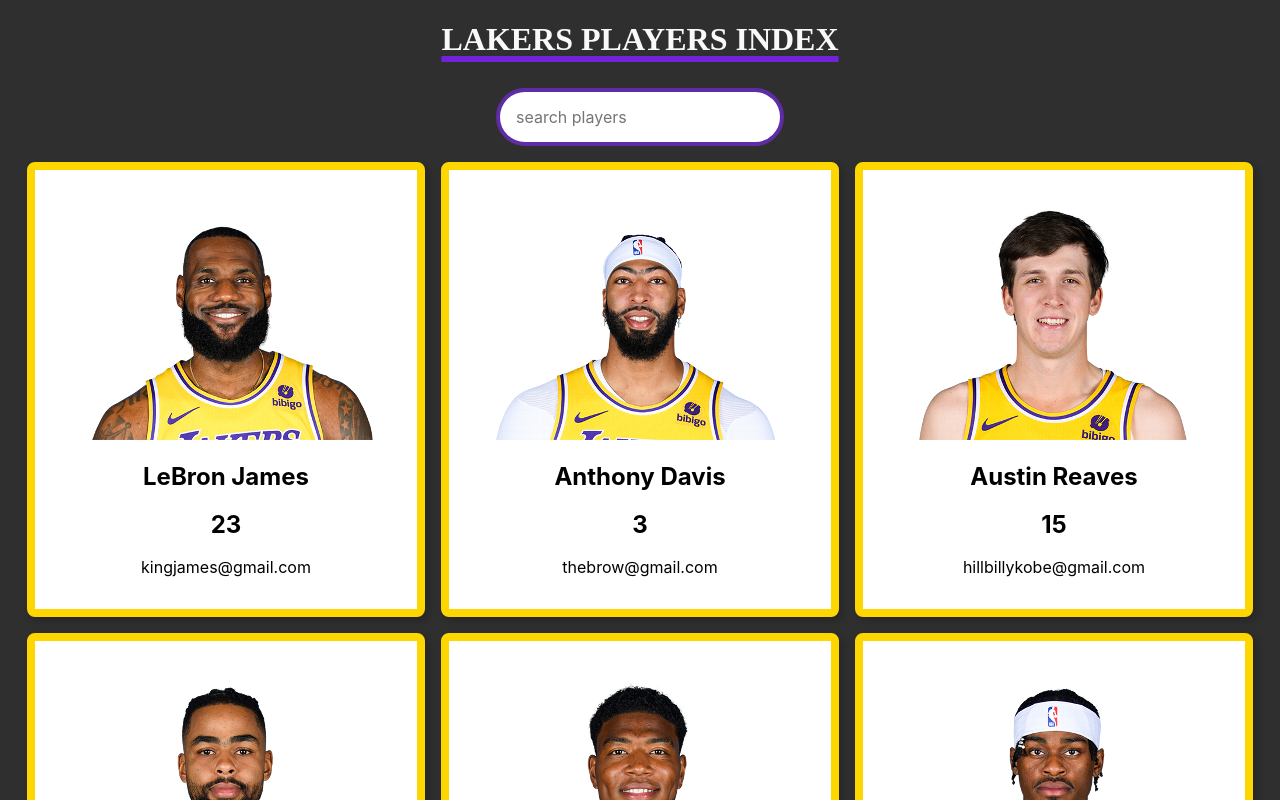
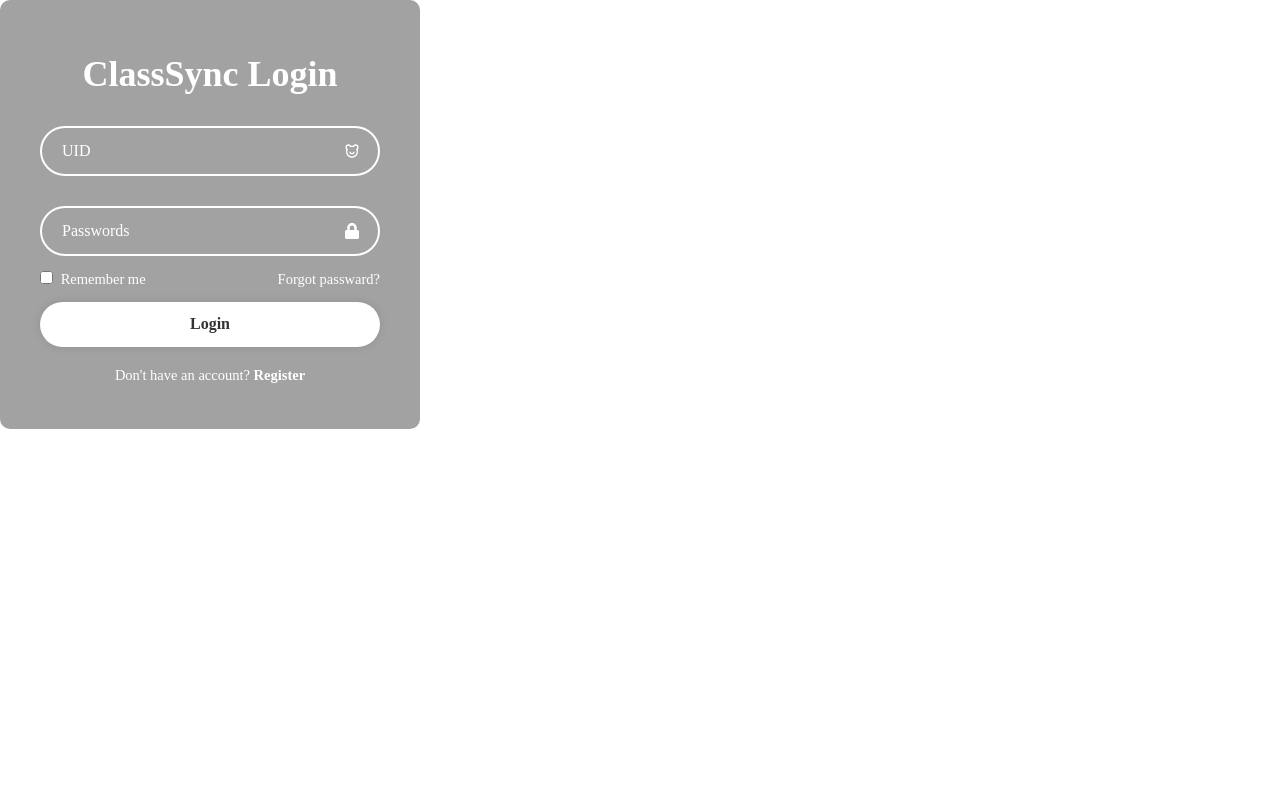
Before and after one commit to Dice-k5599/CS35L_Final_Project, a React (Create React App) app in the folder react_dars_website/: page / in a window 1280 px wide. Shown: the top 800 px of the page. Built offline with nearby package versions, Linux system fonts and the light colour scheme.

Commit message:
added YT's LoginForm component to test if we could navigate between pages

```diff
--- a/react_dars_website/package.json
+++ b/react_dars_website/package.json
@@ -8,6 +8,7 @@
     "@testing-library/user-event": "^13.5.0",
     "react": "^18.2.0",
     "react-dom": "^18.2.0",
+    "react-icons": "^5.0.1",
     "react-scripts": "5.0.1",
     "tachyons": "^4.12.0",
     "web-vitals": "^2.1.4"
--- a/react_dars_website/src/App.js
+++ b/react_dars_website/src/App.js
@@ -2,7 +2,7 @@ import React, { Component } from 'react';
 import CardList from './CardList';
 import SearchBox from './SearchBox';
 import { robots } from './robots';
-import './App.css'
+// import './App.css'
 
 class App extends Component {
     constructor() {
--- a/react_dars_website/src/index.js
+++ b/react_dars_website/src/index.js
@@ -1,14 +1,17 @@
 import React from 'react';
 import ReactDOM from 'react-dom/client';
-import './index.css';
+// import './index.css';
 import App from './App'
 import reportWebVitals from './reportWebVitals';
 import 'tachyons';
 
+import LoginForm from './loginForm';
+
 const root = ReactDOM.createRoot(document.getElementById('root'));
 root.render(
   <React.StrictMode>
-    <App/>
+    <LoginForm/>
+    {/* <App/> */}
   </React.StrictMode>
 );
 
--- /dev/null
+++ b/react_dars_website/src/loginForm.css
@@ -0,0 +1,114 @@
+/* style for wrapper class */
+.wrapper{
+    width: 420px;
+    background: rgba(100, 100, 100, 0.6);
+    /* (Alt)
+        background: transparent;
+        border: 2px solid rgba(255, 255, 255, .2);
+    */
+    color: #fff;
+    border-radius: 10px;
+    padding: 30px 40px;
+}
+
+.wrapper h1{
+    font-size: 36px;
+    text-align: center;
+
+}
+
+.wrapper .input-box{
+    /* position behavior relative to its normal position in the doc*/
+    position: relative;
+    width: 100%;
+    height: 50px;
+    margin: 30px 0;
+
+}
+/* style for input-box class */
+.input-box input{
+    width: 100%;
+    height: 100%;
+    background: transparent;
+    border: 2px solid rgba(255, 255, 255, 2);
+    outline: none;
+    border-radius: 40px;
+    font-size: 16px;
+    color: #fff;
+    padding: 20px 45px 20px 20px;
+}
+
+.input-box input::placeholder{
+    color: #fff;
+
+}
+
+.input-box .icon{
+    position: absolute;
+    right: 20px;
+    top: 50%;
+    transform: translateY(-50%);
+    font-size: 16px;
+
+}
+/* style for the remember me and forgot*/
+.wrapper .remember-forgot {
+    display: flex;
+    justify-content: space-between;
+    font-size: 14.5px;
+    margin: -15px 0 15px;
+
+}
+
+.remember-forgot label input{
+    accent-color: #fff;
+    margin-right: 4px;
+
+}
+
+.remember-forgot a{
+    color: #fff;
+    /* remove the underline on hyperlink */
+    text-decoration: none;
+
+}
+/* when mouse move over, underline appear*/
+.remember-forgot a:hover{
+    /* only show underline when move over the content */
+    text-decoration: underline;
+
+}
+
+/* style for the button */
+.wrapper button{
+    width: 100%;
+    height: 45px;
+    background: #fff;
+    border: none;
+    outline: none;
+    border-radius: 40px;
+    box-shadow: 0 0 10px rgba(0, 0, 0, .1);
+    /* change the mouse type when move to button */
+    cursor: pointer;
+    font-size: 16px;
+    color: #333;
+    font-weight: 700;
+}
+ /* register link and line */
+.wrapper .register-link{
+    font-size: 14.5px;
+    text-align: center;
+    margin: 20px 0 15px;
+
+}
+
+.register-link p a{
+    color: #fff;
+    text-decoration: none;
+    font-weight: 600;
+}
+
+.register-link p a:hover{
+    text-decoration: underline;
+
+}
--- /dev/null
+++ b/react_dars_website/src/loginForm.js
@@ -0,0 +1,53 @@
+import React from 'react';
+import './loginForm.css';
+// import the codes for using the icons from react-icons
+// RiBearSmileLine -> bear icon
+import { RiBearSmileLine } from "react-icons/ri";
+// FaLock -> lock icon
+import { FaLock } from "react-icons/fa";
+
+
+const LoginForm = () => {
+    return(
+        <div className = "wrapper">
+            <form action = "">
+                {/* Heading 1 */}
+                <h1>ClassSync Login</h1>
+
+                {/* username box */}
+                <div className = "input-box">
+                    <input type = "text" placeholder = "UID" required />
+                    {/* Put the bear icon on */}
+                    <RiBearSmileLine className = "icon" />
+                </div>
+                {/* password box */}
+                <div className = "input-box">
+                    <input type = "password" placeholder = "Passwords" required />
+                    {/* Put the lock icon on */}
+                    <FaLock className = "icon" />
+                </div>
+
+                <div className = "remember-forgot">
+                    {/* checkbox */}
+                    <label><input type = "checkbox" /> Remember me</label>
+                    {/* link to forgot pw page */}
+                    {/* NEED CHANGE, so far the forgot link take to google homepage */}
+                    <a href = "https://www.google.com.tw/?hl=zh-TW"> Forgot passward?</a>
+                </div>
+
+                <button type = "submit">Login</button>
+
+                <div className = "register-link">
+                    {/* link to create account */}
+                    {/* NEED CHANGE, so far the Register link take to YouTube homepage */}
+                    <p>Don't have an account? <a href = "https://www.youtube.com/"> Register</a></p>
+                </div>
+            </form>
+        </div>
+
+
+    )
+
+}
+
+export default LoginForm
```
Also changed, not shown: 1 other file (tests, documents, lock files or other folders).
